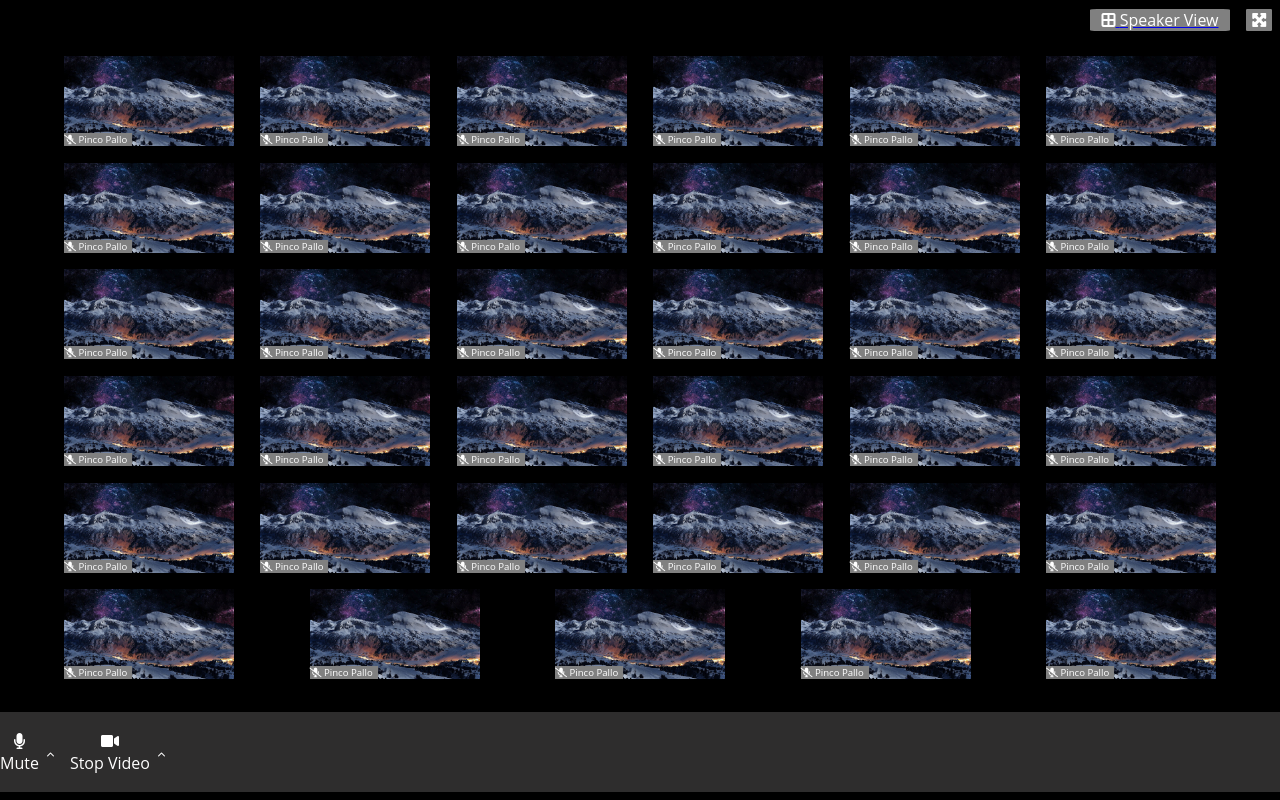
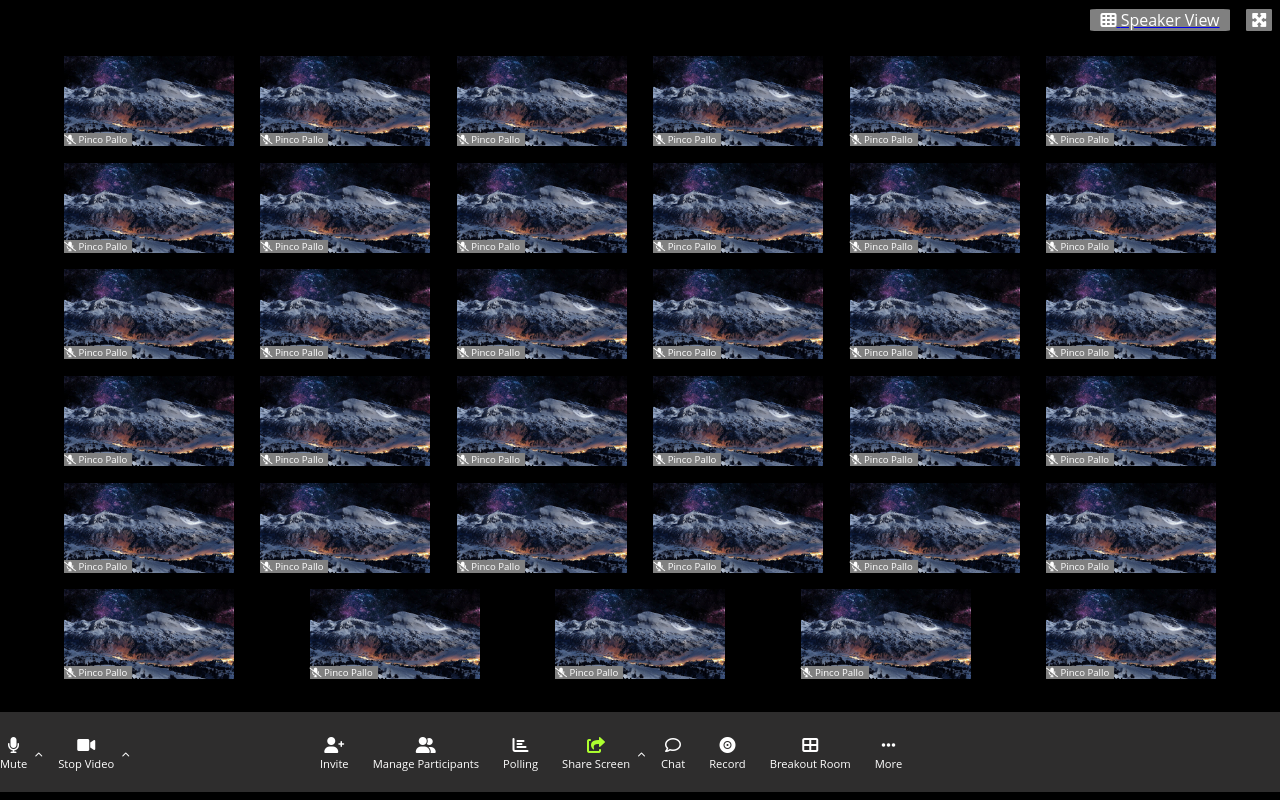
Before and after one commit to AngeloDalo/html-css-zoom, a plain HTML site: page index.html in a window 1280 px wide. Drawn offline with Linux system fonts and the light colour scheme.

Commit message:
nav icon

```diff
--- a/css/style.css
+++ b/css/style.css
@@ -94,8 +94,14 @@ nav {
 
 .nav-colonna-sx {
     color: white;
+    flex-basis: 25%;
+}
+
+.nav-colonna-sx,
+.nav-colonna-cx,
+.nav-colonna-dx {
+    color: white;
     height: 100%;
-    flex-basis: 25%;
     display: flex;
     align-items: center;
 }
@@ -110,26 +116,30 @@ nav {
     flex-basis: 25%;
 }
 
-.sx-contenitore{
+.sx-contenitore,
+.cx-contenitore,
+.dx-contenitore{
     display: flex;
     align-items: center;
     margin-right: 1em;
 }
 
-.sx-contenitore:hover {
+.sx-contenitore:hover,
+.cx-contenitore:hover {
     background-color: grey;
 }
 
-.sx-simbolo:hover {
+.simbolo:hover {
     background-color: rgb(82, 82, 82);
 }
 
-.sx-ico {
+.ico {
     text-align: center;
     margin-right: 0.5em;
 }
 
-.sx-ico span {
+.ico span {
+    font-size: 0.7em;
     display: block;
 }
 
@@ -137,5 +147,9 @@ nav {
     font-size: 0.5em;
 }
 
+.fa-share-square {
+    color: greenyellow;
+}
+
 
 /*fine css mav*/
--- a/index.html
+++ b/index.html
@@ -14,7 +14,7 @@
         <header>
             <div class="header-speaker">
                 <a href="#">
-                    <i class="fas fa-border-all"></i>
+                    <i class="fas fa-th"></i>
                     <span> Speaker View</span>
                 </a>
             </div>
@@ -243,32 +243,99 @@
 
        <!--inizio nav-->
         <nav>
-            <!--muto-->
+            <!--colonna sinistra-->
             <div class="nav-colonna-sx">
+                 <!--muto-->
                 <div class="sx-contenitore">
-                    <div class="sx-ico">
+                    <div class="ico">
                         <i class="fas fa-microphone"></i>
                         <span>Mute</span>
                     </div>
-                    <div class="sx-simbolo">
+                    <div class="simbolo">
                         <i class="fas fa-chevron-up"></i>
                     </div>
                 </div>
 
                 <!--camera-->
                 <div class="sx-contenitore">
-                    <div class="sx-ico">
+                    <div class="ico">
                         <i class="fas fa-video"></i>
                         <span>Stop Video</span>
                     </div>
-                    <div class="sx-simbolo">
+                    <div class="simbolo">
                         <i class="fas fa-chevron-up"></i>
                     </div>
                 </div>
             </div>
+            <!--/colonna sinistra-->
 
+            <!--colonna centrale-->
             <div class="nav-colonna-cx">
+                <div class="cx-contenitore">
+                    <div class="ico">
+                        <i class="fas fa-user-plus"></i>
+                        <span>Invite</span>
+                    </div>
+                </div>
 
+                <!--manage participants-->
+                <div class="cx-contenitore">
+                    <div class="ico">
+                        <i class="fas fa-user-friends"></i>
+                        <span>Manage Participants</span>
+                    </div>
+                </div>
+
+                <!--polling-->
+                <div class="cx-contenitore">
+                    <div class="ico">
+                        <i class="fas fa-chart-bar"></i>
+                        <span>Polling</span>
+                    </div>
+                </div>
+
+                <!--share-->
+                <div class="cx-contenitore">
+                    <div class="ico">
+                        <i class="fas fa-share-square"></i>
+                        <span>Share Screen</span>
+                    </div>
+                    <div class="simbolo">
+                        <i class="fas fa-chevron-up"></i>
+                    </div>
+                </div>
+
+                <!--chat-->
+                <div class="cx-contenitore">
+                    <div class="ico">
+                        <i class="far fa-comment"></i>
+                        <span>Chat</span>
+                    </div>
+                </div>
+
+                <!--record-->
+                <div class="cx-contenitore">
+                    <div class="ico">
+                        <i class="fas fa-record-vinyl"></i>
+                        <span>Record</span>
+                    </div>
+                </div>
+
+                <!--Breakout Room-->
+                <div class="cx-contenitore">
+                    <div class="ico">
+                        <i class="fas fa-th-large"></i>
+                        <span>Breakout Room</span>
+                    </div>
+                </div>
+
+                <!--more-->
+                <div class="cx-contenitore">
+                    <div class="ico">
+                        <i class="fas fa-ellipsis-h"></i>
+                        <span>More</span>
+                    </div>
+                </div>
             </div>
             <div class="nav-colonna-dx">
 
```
